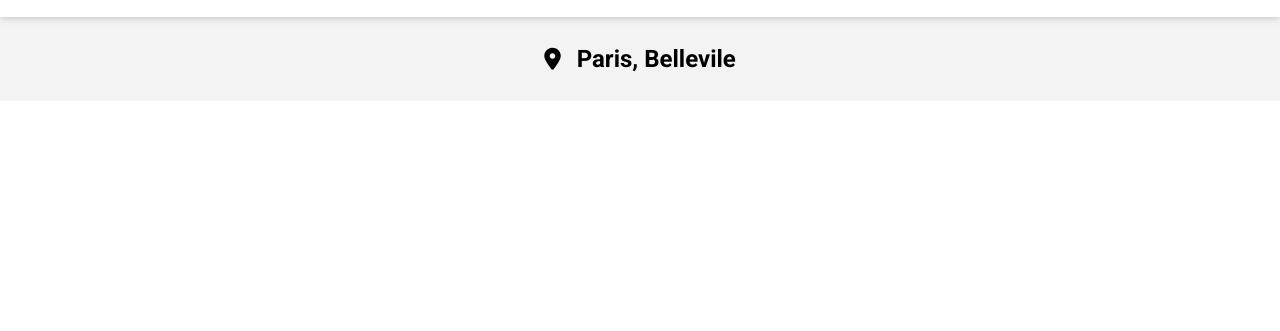
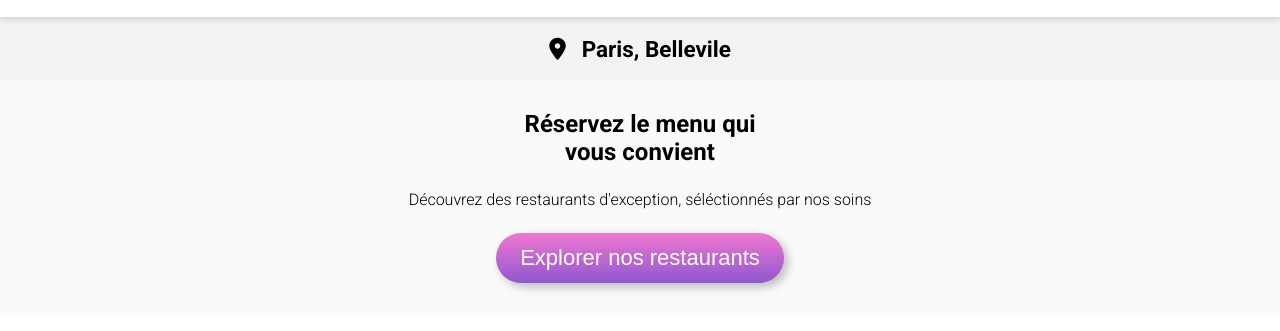
Before and after one commit to imane33941/OhMyFood, a plain HTML site: page index.html in a window 1280 px wide. Shown: the part 61-392 px from the top of the page. Drawn offline with Linux system fonts and the light colour scheme; a web font is replaced by a local one.

Commit message:
explorer & gradient

```diff
--- a/index.html
+++ b/index.html
@@ -18,6 +18,13 @@
             <i class="fa-solid fa-location-dot"></i>
             <h2>Paris, Bellevile</h2>
         </div>
+
+        <section class="explorer">
+           <h2>Réservez le menu qui
+            <br>vous convient</h2>
+            <p>Découvrez des restaurants d'exception, séléctionnés par nos soins</p>
+            <button>Explorer nos restaurants</button>
+        </section>
     </main>
 </body>
 </html>
--- a/style.css
+++ b/style.css
@@ -33,10 +33,47 @@ main .city {
     gap: 16px;
     background-color: #f3f3f3;
     text-align: center;
-    padding: 8px;
-    font-size: 16px;
+    font-size: 15px;
 }
 
 .city i {
     font-size: 22px;
 }
+
+.explorer {
+    text-align: center;
+    background-color: #fafafa;
+    padding: 30px;
+}
+
+.explorer h2 {
+    display: block;
+    font-size: 24px;
+    margin: 0;
+
+}
+
+.explorer p {
+    font-weight: 300;
+    margin: 24px 0;
+}
+
+.explorer button {
+    padding: 12px 24px;
+    font-size: 22px;
+    border-radius: 100px;
+    border: none;
+    color: white;
+    font-weight: 300;
+    background-color: #686868;
+    background-image: linear-gradient(to top,rgba(147,86,220,.9),
+        rgba(255,121,218,.9));
+    box-shadow: 4px 4px 10px rgba(0,0,0,.25);
+    cursor: pointer;
+    transition: transform 200ms;
+}
+
+.explorer button:hover {
+    transform: scale(1.02);
+    /* opacity: 0.9; */
+}
```
